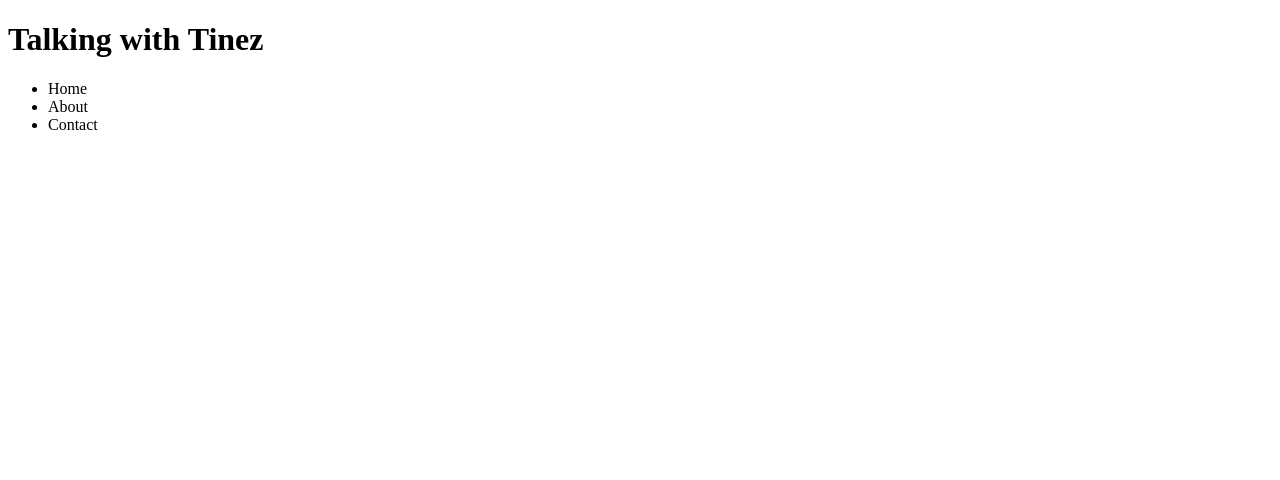
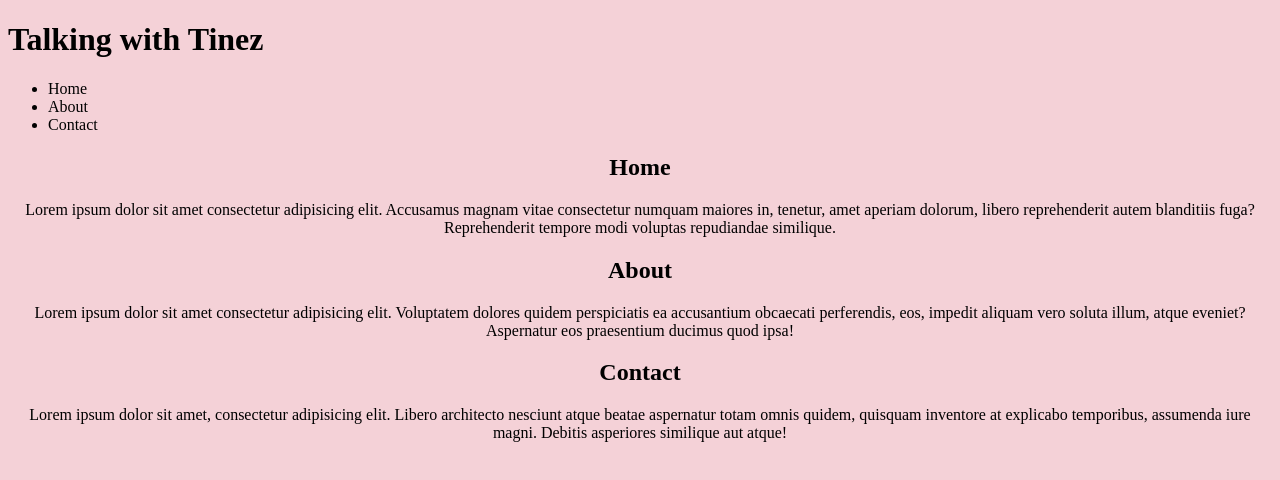
Before and after one commit to ntmartinez18/tinez-time, a plain HTML site: page index.html in a window 1280 px wide. Drawn offline with Linux system fonts and the light colour scheme.

Commit message:
created main content for home, about, and contact

```diff
--- a/assets/style.css
+++ b/assets/style.css
@@ -3,10 +3,9 @@
 }
 
 body {
-    background-color: pink;
+    background-color: rgb(244, 209, 215);
 }
 
-header {
+section {
     text-align: center;
-    font-family: Verdana, Geneva, Tahoma, sans-serif;
 }
--- a/index.html
+++ b/index.html
@@ -4,6 +4,7 @@
 <head>
     <meta charset="UTF-8">
     <meta name="viewport" content="width=device-width, initial-scale=1.0">
+    <link rel="stylesheet" href="./assets/style.css">
     <title>Tinez-Time</title>
 </head>
 
@@ -18,6 +19,27 @@
             </ul>
         </nav>
     </header>
+    <section>
+        <div>
+            <h1>Home</h1>
+            <p>Lorem ipsum dolor sit amet consectetur adipisicing elit. Accusamus magnam vitae consectetur numquam
+                maiores in, tenetur, amet aperiam dolorum, libero reprehenderit autem blanditiis fuga? Reprehenderit
+                tempore modi voluptas repudiandae similique.</p>
+        </div>
+        <div>
+            <h1>About</h1>
+            <p>Lorem ipsum dolor sit amet consectetur adipisicing elit. Voluptatem dolores quidem perspiciatis ea
+                accusantium obcaecati perferendis, eos, impedit aliquam vero soluta illum, atque eveniet? Aspernatur eos
+                praesentium ducimus quod ipsa!</p>
+        </div>
+        <div>
+            <h1>Contact</h1>
+            <p>Lorem ipsum dolor sit amet, consectetur adipisicing elit. Libero architecto nesciunt atque beatae
+                aspernatur totam omnis quidem, quisquam inventore at explicabo temporibus, assumenda iure magni. Debitis
+                asperiores similique aut atque!</p>
+        </div>
+    </section>
+
 
 
 </body>
```
